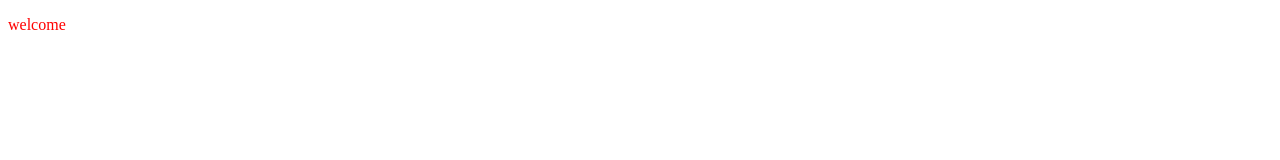
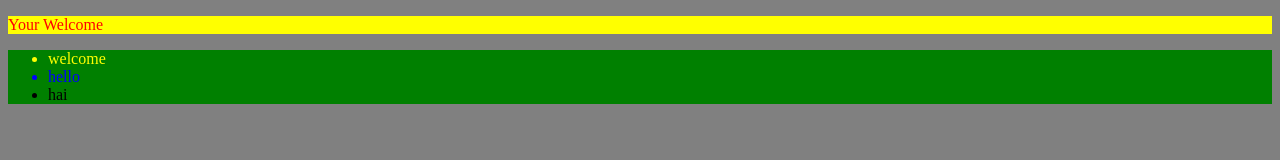
Before and after one commit to viraj19r/learnjavascript, a plain HTML site: page Maximilian _udemy/commons/index.html in a window 1280 px wide. Drawn offline with Linux system fonts and the light colour scheme.

Commit message:
dom basics

```diff
--- a/Maximilian _udemy/DOM/basics.js
+++ b/Maximilian _udemy/DOM/basics.js
@@ -11,4 +11,21 @@
 const para2 = document.getElementsByTagName("p");
 para2[0].style.color = "red";
 
-para2[0].textContent = "welcome";
+para2[0].textContent = "Welcome";
+para2[0].textContent = "Your " + para2[0].textContent;
+
+// child traversing
+const uList = document.querySelector("ul");
+uList.children[0].style.color = "yellow";      // children only selects elements
+// uList.firstChild.style.color = "yellow";     // same as above
+uList.childNodes[3].style.color = "blue";   // here childNodes also selects text nodes, array formed is [text,li,text,li,text,li]
+
+// parent traversing
+const var1 = document.querySelector("li");
+ var1.parentElement.style.backgroundColor = "green"; // parent(ul) now has background color green
+
+ // to get another ancestor after parent we use
+ var1.closest("body").style.backgroundColor = "grey";
+
+ // selecting sibling element
+ uList.previousElementSibling.style.backgroundColor = "yellow";
--- a/Maximilian _udemy/commons/index.html
+++ b/Maximilian _udemy/commons/index.html
@@ -9,6 +9,17 @@
     <script src="../DOM/basics.js" defer></script>
   </head>
   <body>
-    <p id = 'main_p' class="p_main">"Hi there !"</p>
+    <p id="main_p" class="p_main">"Hi there !"</p>
+    <ul>
+      <li>
+        welcome
+      </li>
+      <li>
+        hello
+      </li>
+      <li>
+        hai
+      </li>
+    </ul>
   </body>
 </html>
```
Also changed, not shown: README.md.
